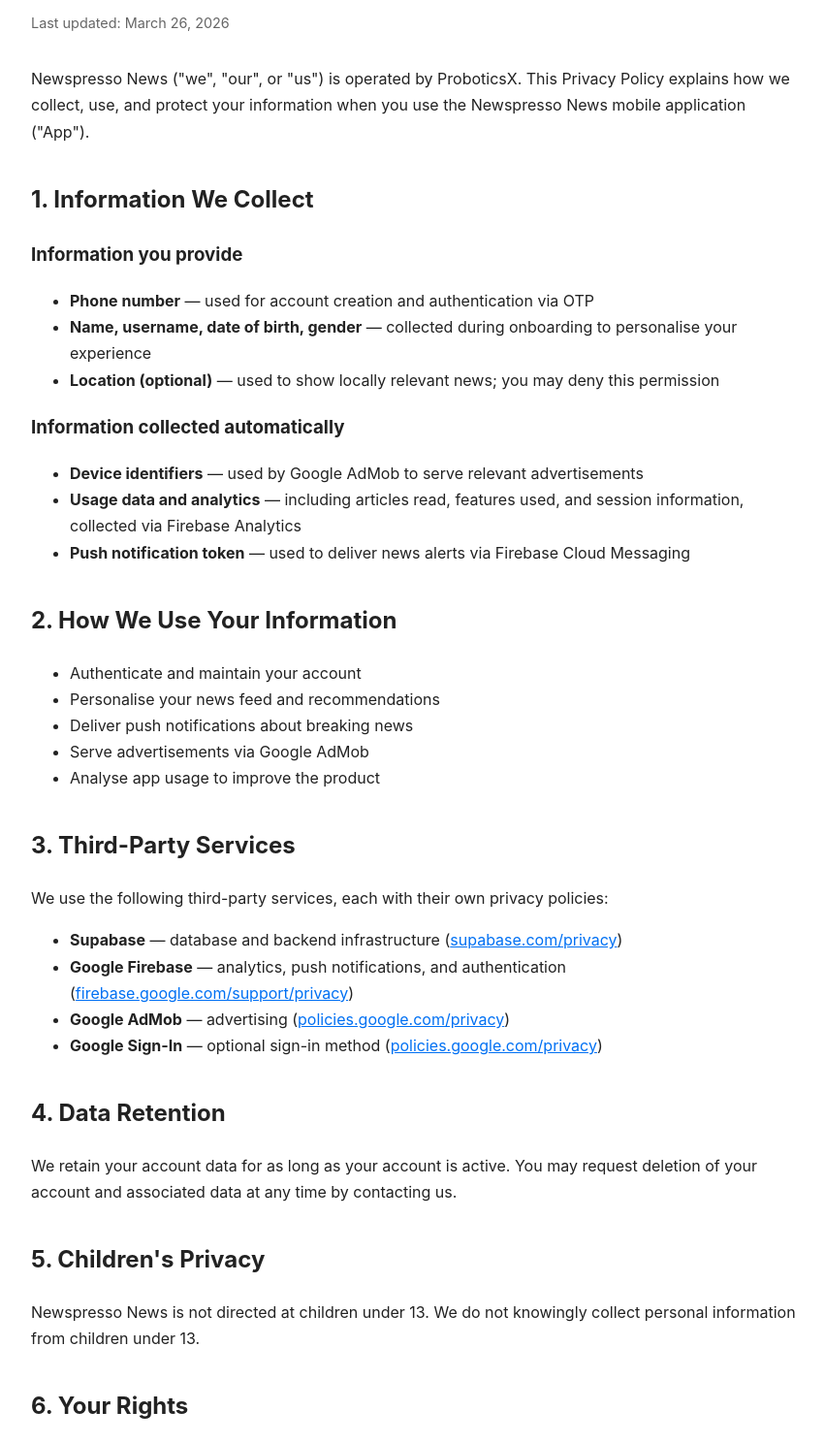
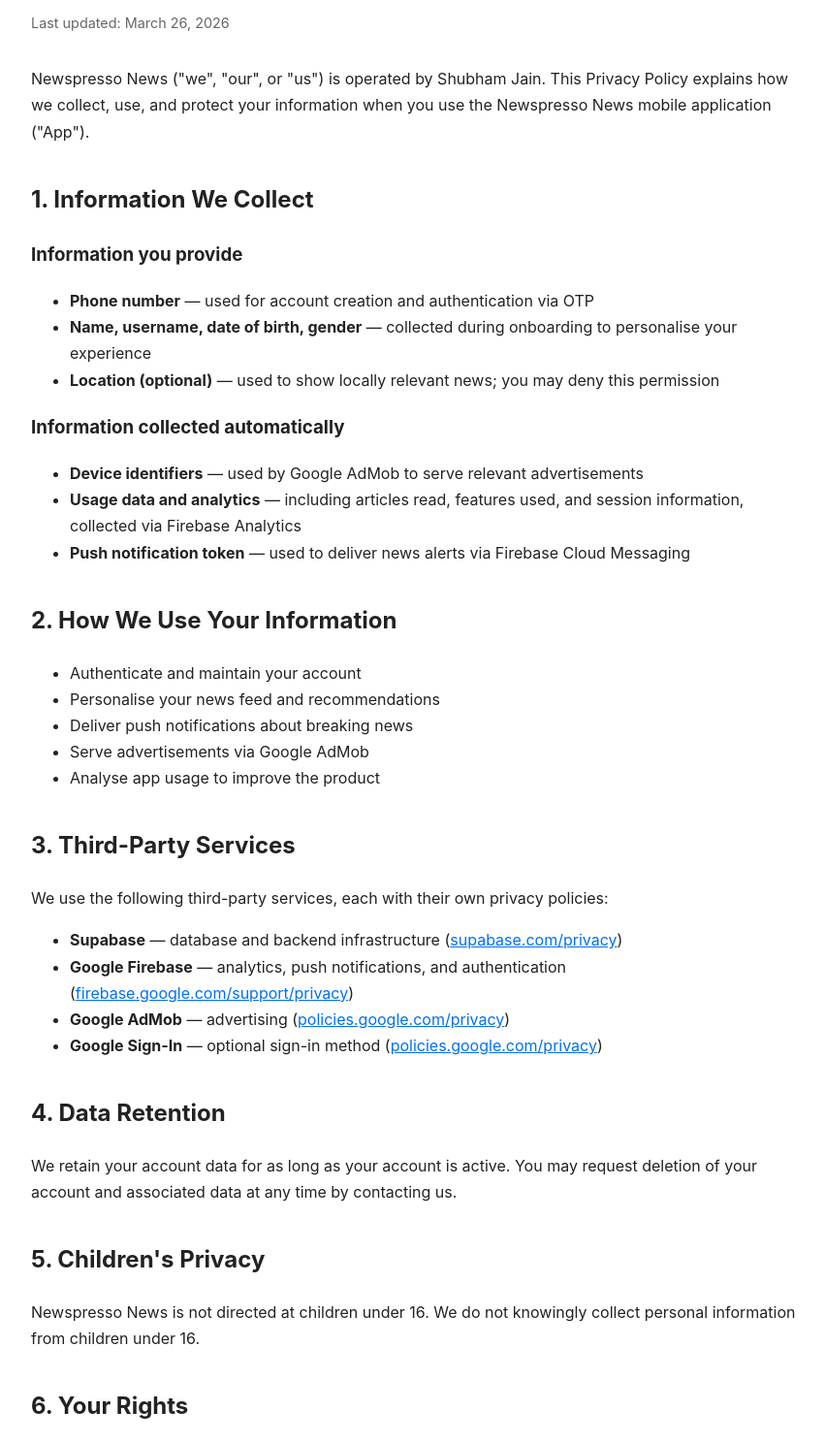
Before and after one commit to ProboticsX/newspresso-privacy, a plain HTML site: page index.html in a window 1280 px wide. Shown: the part 97-1585 px from the top of the page at 97% size, without its empty margins (208-1059 px from the left). Drawn offline with Linux system fonts and the light colour scheme.

Commit message:
update policy

```diff
--- a/index.html
+++ b/index.html
@@ -17,7 +17,7 @@
   <h1>Privacy Policy</h1>
   <p class="updated">Last updated: March 26, 2026</p>
 
-  <p>Newspresso News ("we", "our", or "us") is operated by ProboticsX. This Privacy Policy explains how we collect, use, and protect your information when you use the Newspresso News mobile application ("App").</p>
+  <p>Newspresso News ("we", "our", or "us") is operated by Shubham Jain. This Privacy Policy explains how we collect, use, and protect your information when you use the Newspresso News mobile application ("App").</p>
 
   <h2>1. Information We Collect</h2>
   <h3>Information you provide</h3>
@@ -55,7 +55,7 @@
   <p>We retain your account data for as long as your account is active. You may request deletion of your account and associated data at any time by contacting us.</p>
 
   <h2>5. Children's Privacy</h2>
-  <p>Newspresso News is not directed at children under 13. We do not knowingly collect personal information from children under 13.</p>
+  <p>Newspresso News is not directed at children under 16. We do not knowingly collect personal information from children under 16.</p>
 
   <h2>6. Your Rights</h2>
   <p>You have the right to access, correct, or delete your personal data. To exercise these rights, contact us at the address below.</p>
```
